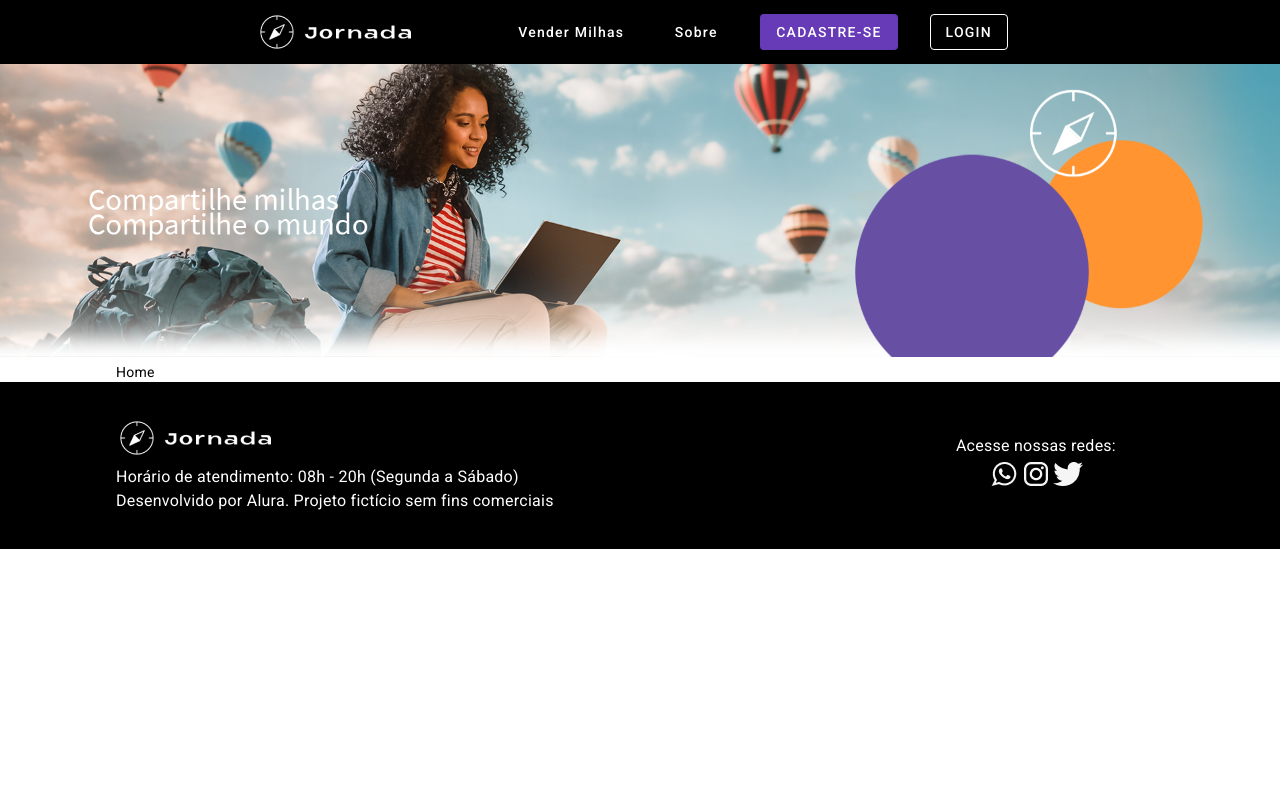
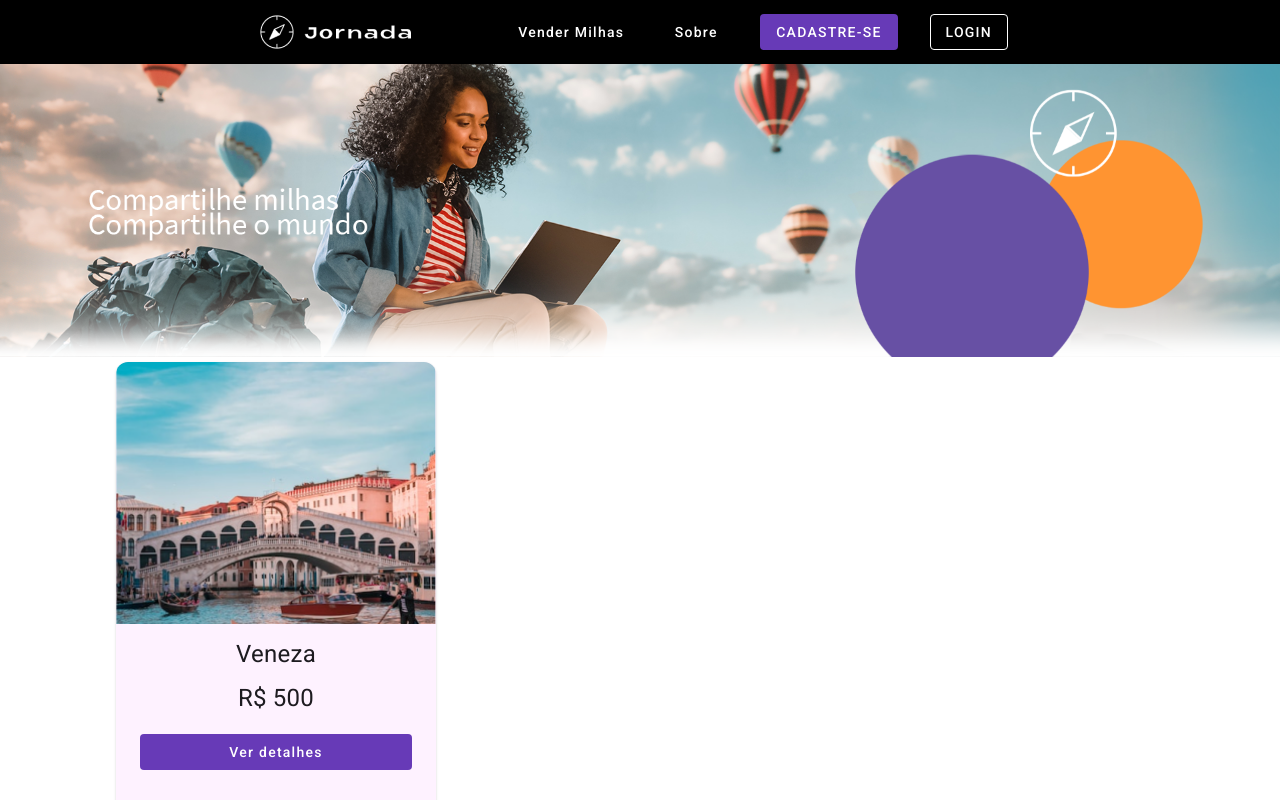
Before and after one commit to edsoncarlosdvp/miles-journey, an Angular app: page / in a window 1280 px wide. Shown: the top 800 px of the page. Built offline with nearby package versions, Linux system fonts and the light colour scheme.

Commit message:
feat: card de busca

```diff
--- a/src/app/pages/home/home.component.html
+++ b/src/app/pages/home/home.component.html
@@ -3,5 +3,5 @@
   alt="Banner da aplicação Jornada Milhas"
 ></app-banner>
 <app-container>
-  Home
+  <app-card-search></app-card-search>
 </app-container>
--- /dev/null
+++ b/src/app/shared/components/card-search/card-search.component.html
@@ -0,0 +1,12 @@
+<mat-card class="card-search">
+  <img mat-card-image src="assets/imagens/Veneza.png" alt="Imagem de veneza">
+  <mat-card-content>
+    <ul>
+      <li>Veneza</li>
+      <li>R$ 500</li>
+    </ul>
+  </mat-card-content>
+  <mat-card-actions>
+    <button mat-flat-button color="primary">Ver detalhes</button>
+  </mat-card-actions>
+</mat-card>
--- /dev/null
+++ b/src/app/shared/components/card-search/card-search.component.scss
@@ -0,0 +1,21 @@
+.card-search {
+  max-width: 320px;
+  background-color: #fef2ff;
+  border-radius: 12px;
+  button {
+    width: 100%;
+    margin: 0 16px 48px;
+  }
+  ul {
+    list-style: none;
+    padding: 0;
+  }
+  li {
+    margin: 12px;
+    font-weight: 400;
+    font-size: 24px;
+    line-height: 32px;
+    color: #1d1b20;
+    text-align: center;
+  }
+}
```
Also changed, not shown: src/app/app.module.ts (+6 -3 lines), src/app/shared/components/card-search/card-search.component.ts (added, +10 -0 lines), 1 other file (tests, documents, lock files or other folders).
